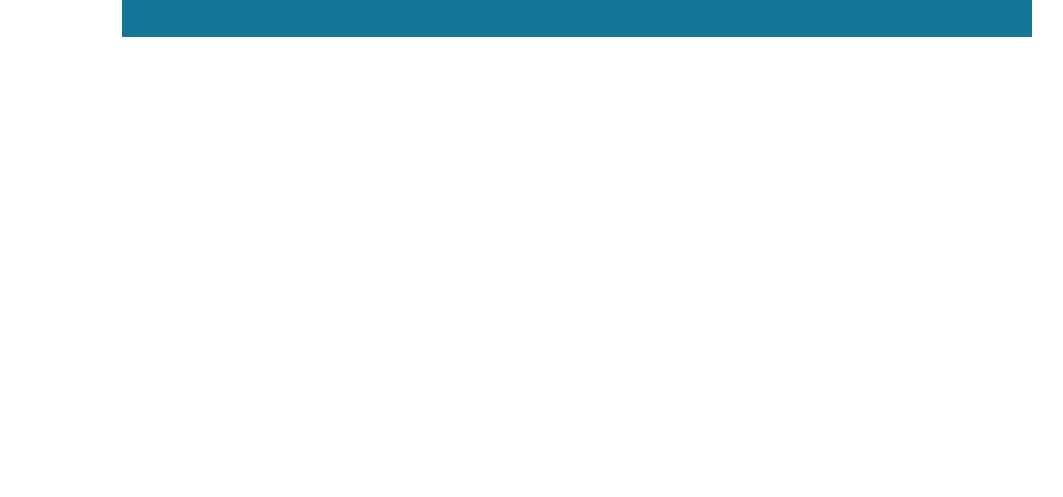
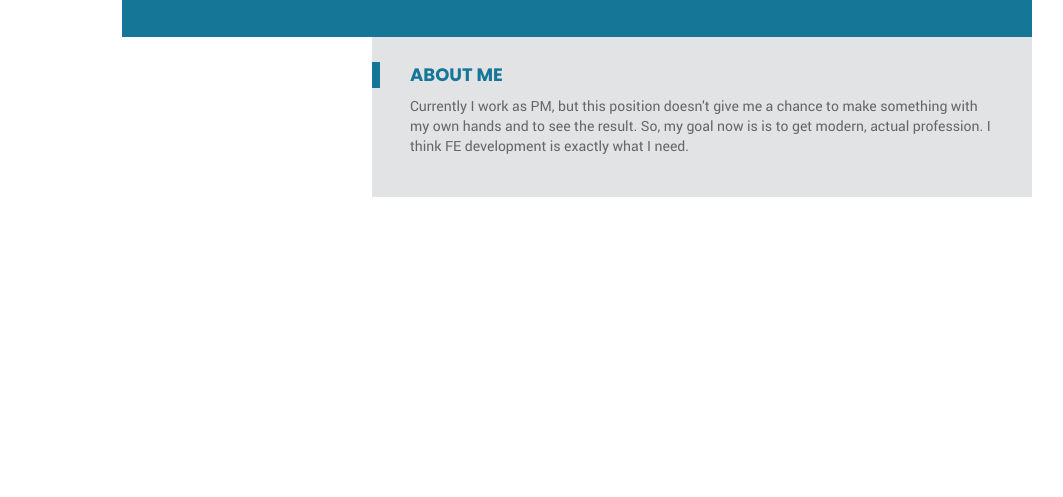
Before and after one commit to vlboff/rsschool-cv, a plain HTML site: page index.html in a window 1280 px wide. Shown: the part 303-800 px from the top of the page, without its empty margins (108-1171 px from the left). Drawn offline with Linux system fonts and the light colour scheme.

Commit message:
feat: add block about_me

```diff
--- a/index.html
+++ b/index.html
@@ -36,12 +36,29 @@
             </div>
         </div>
     </header>
+
     <div class="split">
         <div class="container">
-            <div class="split_sq1"></div>
-            <div class="split_sq2"></div>
+            <div class="split_sq"></div>
         </div>
     </div>
 
+    <div class="main-block">
+        <div class="container">
+            <div class="main-block_container">
+                <aside>
+
+                </aside>
+
+                <main>
+                    <div class="about_me">
+                        <h3>about me</h3>
+                        <p>Currently I work as PM, but this position doesn't give me a chance to make something with my own hands and to see the result. So, my goal now is is to get modern, actual profession. I think FE development is exactly what I need.</p>
+                    </div>
+
+                </main>
+            </div>
+        </div>
+    </div>
 </body>
 </html>
--- a/sass/style.sass
+++ b/sass/style.sass
@@ -3,6 +3,7 @@
 
 $main_color: #157698
 $main_bg_color: #E1E3E5
+$main_text_color: #666666
 $footer_color: #4C4E50
 
 
@@ -27,6 +28,32 @@ h1
         font-size: 40px
         color: #A9A9A9
 
+h2
+    margin-top: 1px
+    font-family: 'Roboto'
+    font-style: normal
+    font-weight: 400
+    font-size: 16px
+    color: $main_color
+    text-transform: uppercase
+
+h3
+    display: flex
+    align-items: center
+
+    font-family: 'Poppins'
+    font-style: normal
+    font-weight: 700
+    font-size: 18px
+    text-transform: uppercase
+    color: $main_color
+    &::before
+        content: ""
+        margin-right: 30px
+        width: 8px
+        height: 26px
+        background: $main_color
+
 .header_block
     display: flex
     &_photo
@@ -49,23 +76,16 @@ h1
             &_avatar
     &_info
         padding: 70px 80px 0px 40px
-        &_subtitle
-            margin-top: 1px
-            font-family: 'Roboto'
-            font-style: normal
-            font-weight: 400
-            font-size: 16px
-            color: $main_color
-            text-transform: uppercase
         &_menu
             display: flex
             flex-wrap: wrap
             justify-content: space-evenly
-            margin-top: 30px
+
+            margin-top: 17px
             padding: 0
             &_point
+                padding: 7px
 
-                padding: 7px
                 list-style: none
                 font-family: 'Roboto'
                 font-style: normal
@@ -78,12 +98,27 @@ h1
 .split
     display: flex
     height: 40px
-    &_sq1
-
-        width: 340px
-        background: #FFFFFF
-    &_sq2
+    &_sq
         margin-left: 90px
         width: 910px
         height: 40px
         background: $main_color
+
+.main-block_container
+    display: flex
+    aside
+        width: 340px
+    main
+        width: 660px
+        padding: 25px 40px 25px 0
+        background: $main_bg_color
+        .about_me
+            p
+                padding-left: 38px
+
+                font-family: 'Roboto'
+                font-style: normal
+                font-weight: 400
+                font-size: 14px
+                line-height: 20px
+                color: $main_text_color
```
Also changed, not shown: css/style.min.css, 1 other file.
